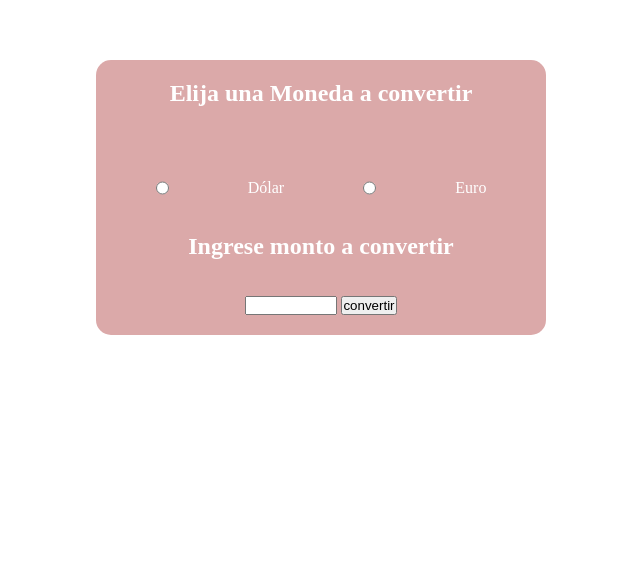
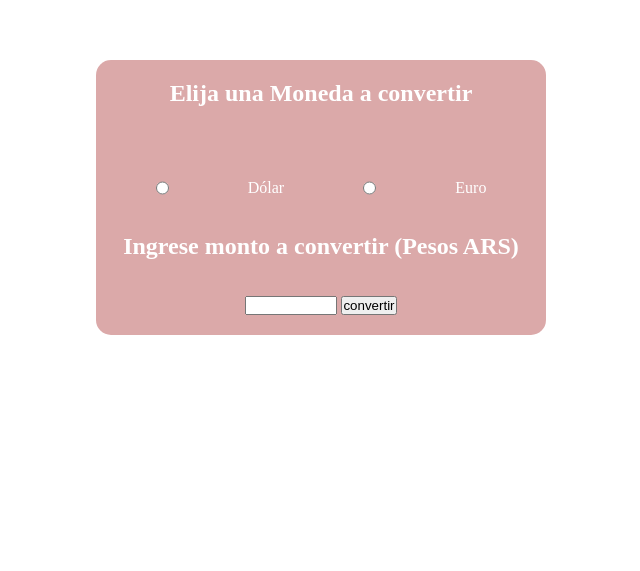
Before and after one commit to Eliaslaise/Desafio-1-Js, a plain HTML site: page index.html in a window 1280 px wide. Shown: the part 229-800 px from the top of the page, without its empty margins (319-959 px from the left). Drawn offline with Linux system fonts and the light colour scheme.

Commit message:
modifico H2

```diff
--- a/index.html
+++ b/index.html
@@ -23,7 +23,7 @@
                         <input type="radio" name="Cambio" id="dos">Euro
                     </div>
                     <br><br>
-                    <h2>Ingrese monto a convertir</h2>
+                    <h2>Ingrese monto a convertir (Pesos ARS)</h2>
                     <br><br>
                     <input type="number" id="valor" min="1" max="9999999">
                     <input type="button" id="convertidor" value="convertir" onclick="convertir()">
```
